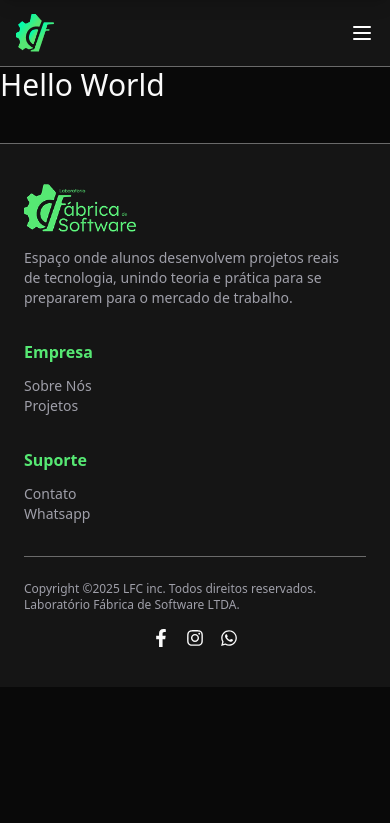
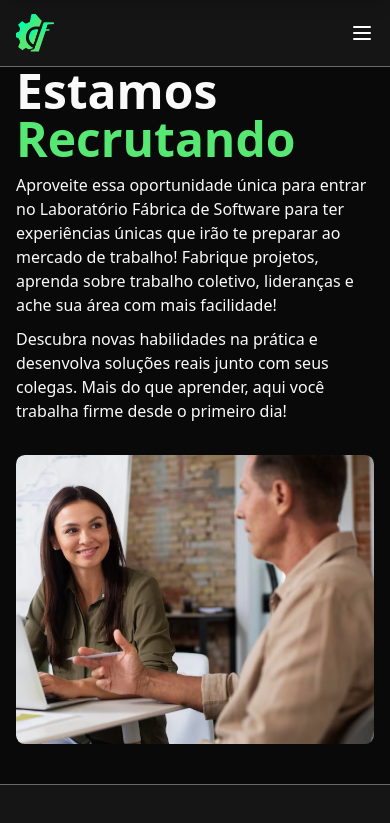
Before and after one commit to Lab-Fabrica-de-Software/site-LFS-frontend, a Next.js app: page / in a window 390 px wide. Shown: the top 823 px of the page. Built offline with nearby package versions, Linux system fonts and the light colour scheme.

Commit message:
:sparkles: feat: add hiring section with breakpoints

```diff
--- a/src/app/(home)/page.tsx
+++ b/src/app/(home)/page.tsx
@@ -1,7 +1,9 @@
+import { HiringSection } from "@/sections/hiringSection";
+
 export default async function Page() {
   return (
-    <div>
-      <p className="text-3xl">Hello World</p>
-    </div>
+    <>
+    <HiringSection />
+    </>
   );
 }
--- a/src/app/globals.css
+++ b/src/app/globals.css
@@ -129,5 +129,5 @@
 }
 
 .container {
-  @apply mx-auto max-w-6xl;
+  @apply mx-auto max-w-7xl px-4 lg:px-7;
 }
--- a/src/components/common/footer/index.tsx
+++ b/src/components/common/footer/index.tsx
@@ -40,7 +40,7 @@ export default function Footer({ className }: FooterProps) {
               <Link
                 key={link.label}
                 href={link.href}
-                className="block text-sm text-muted-foreground hover:text-primary transition-colors duration-200"
+                className="block text-sm mb-1.5 text-muted-foreground hover:text-primary transition-colors duration-200"
               >
                 {link.label}
               </Link>
--- /dev/null
+++ b/src/sections/hiringSection.tsx
@@ -0,0 +1,30 @@
+import Image from "next/image";
+
+export function HiringSection() {
+  return (
+    <div className="flex flex-col lg:flex-row items-center justify-between container gap-8">
+      <div className="flex flex-col space-y-2.5">
+        <h2 className="text-5xl font-semibold">Estamos <span className="text-primary">Recrutando</span></h2>
+        <p className="text-md lg:text-lg">
+          Aproveite essa oportunidade única para entrar no Laboratório Fábrica
+          de Software para ter experiências únicas que irão te preparar ao
+          mercado de trabalho! Fabrique projetos, aprenda sobre trabalho
+          coletivo, lideranças e ache sua área com mais facilidade!
+        </p>
+        <p className="text-md lg:text-lg">
+          Descubra novas habilidades na prática e desenvolva soluções reais
+          junto com seus colegas. Mais do que aprender, aqui você trabalha firme
+          desde o primeiro dia!
+        </p>
+      </div>
+      <Image
+        src="/hiring.svg"
+        alt="hiring-photo"
+        width={0}
+        height={0}
+        sizes="100vw"
+        className="lg:h-110 w-full"
+      />
+    </div>
+  );
+}
```
Also changed, not shown: public/hiring.svg (added).
